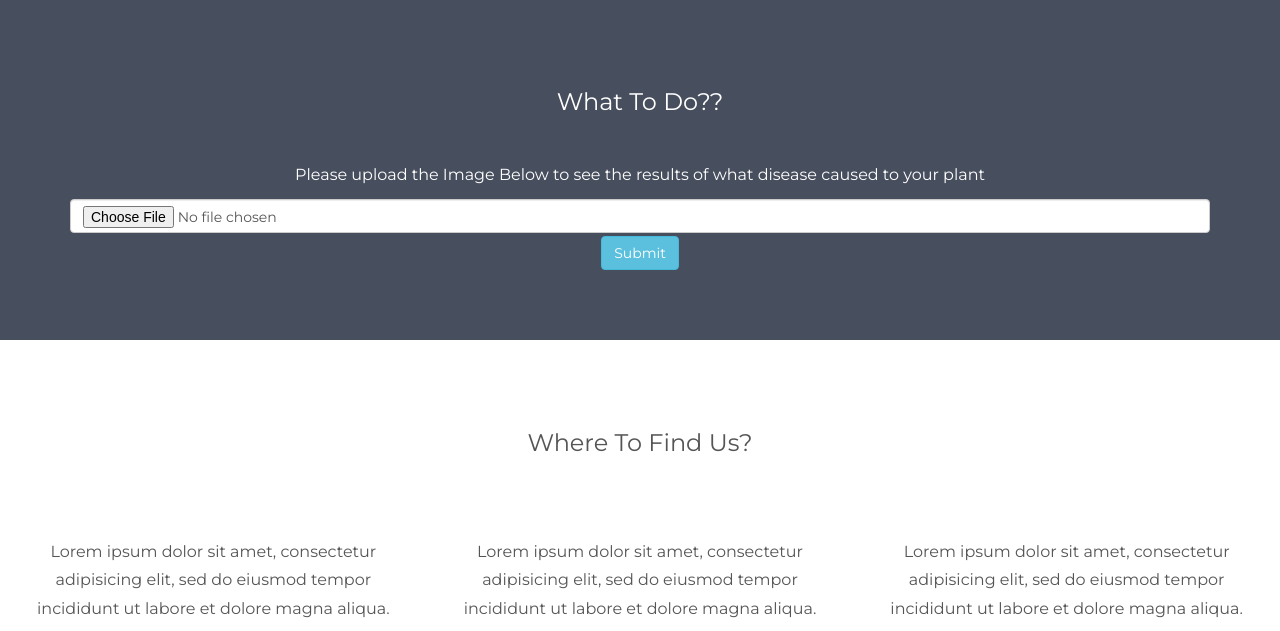
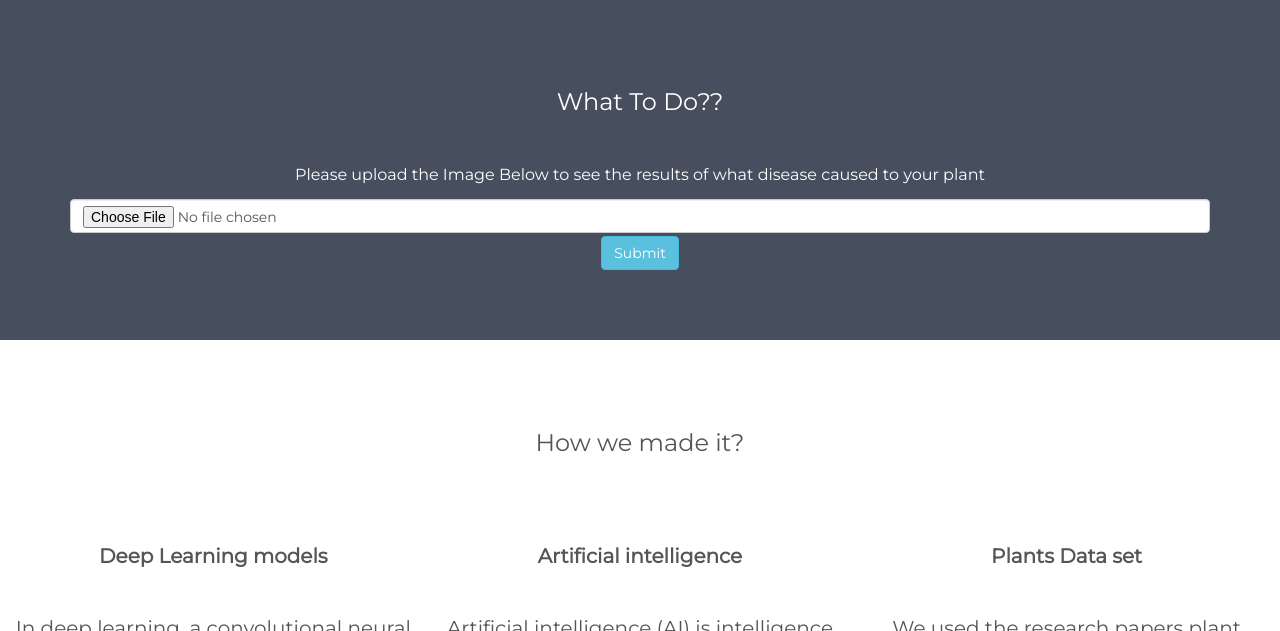
Before and after one commit to saiteja9010/plant_disease, a Flask app: page / in a window 1280 px wide. Shown: the part 712-1343 px from the top of the page. Run offline with Flask 2, Linux system fonts and the light colour scheme; some libraries are stand-ins or nearby versions.

Commit message:
Add files via upload

```diff
--- a/templates/base.html
+++ b/templates/base.html
@@ -7,6 +7,9 @@
   {%endblock%}
   <meta charset="utf-8">
   <meta name="viewport" content="width=device-width, initial-scale=1">
+
+  <!-- <link href="https://cdn.jsdelivr.net/npm/bootstrap@5.1.3/dist/css/bootstrap.min.css" rel="stylesheet" integrity="sha384-1BmE4kWBq78iYhFldvKuhfTAU6auU8tT94WrHftjDbrCEXSU1oBoqyl2QvZ6jIW3" crossorigin="anonymous"> -->
+
   <link rel="stylesheet" href="https://maxcdn.bootstrapcdn.com/bootstrap/3.4.1/css/bootstrap.min.css">
   <link href="https://fonts.googleapis.com/css?family=Montserrat" rel="stylesheet">
   <script src="https://ajax.googleapis.com/ajax/libs/jquery/3.5.1/jquery.min.js"></script>
@@ -66,13 +69,12 @@
         <span class="icon-bar"></span>
         <span class="icon-bar"></span>
       </button>
-      <a class="navbar-brand" href="/" style="color: #f5f6f7;">Home</a>
+      <a class="navbar-brand" href="/" style="color: #f5f6f7;">HOME</a>
+      <!-- <a class="btn btn-primary btn-lg disabled" role="button" aria-disabled="true" href="/">Home</a> -->
     </div>
     <div class="collapse navbar-collapse" id="myNavbar">
       <ul class="nav navbar-nav navbar-right">
-        <li><a href="#" style="color: #f5f6f7;">WHO</a></li>
-        <li><a href="#" style="color: #f5f6f7;">WHAT</a></li>
-        <li><a href="#" style="color: #f5f6f7;">WHERE</a></li>
+
       </ul>
     </div>
   </div>
@@ -103,27 +105,37 @@
 
 <!-- Third Container (Grid) -->
 <div class="container-fluid bg-3 text-center">
-  <h3 class="margin">Where To Find Us?</h3><br>
+  <h3 class="margin">How we made it?</h3><br>
   <div class="row">
     <div class="col-sm-4">
-      <p>Lorem ipsum dolor sit amet, consectetur adipisicing elit, sed do eiusmod tempor incididunt ut labore et dolore magna aliqua.</p>
-      <img src="https://earthsky.org/upl/2018/05/deep-learning-quora.png" class="img-responsive margin" style="width:100%" alt="Image">
+      <b style="size: 110%">Deep Learning models</b>
+      <br><br>
+      <p style="font-size: 100%">In deep learning, a convolutional neural network (CNN) is a class of artificial neural network, most commonly applied to analyze visual imagery.</p>
+      <!-- <img src="https://earthsky.org/upl/2018/05/deep-learning-quora.png" class="img-responsive margin" style="width:100%" alt="Image"> -->
+      <img src="https://media0.giphy.com/media/rgzOwma0qMbM3x7Fqi/giphy.gif?cid=ecf05e4770u1x6z4ix126gl8vplklo7tijrzwvgaxefzyv6m&rid=giphy.gif&ct=g" class="img-responsive margin" style="display:inline" alt="Image">
+
     </div>
     <div class="col-sm-4">
-      <p>Lorem ipsum dolor sit amet, consectetur adipisicing elit, sed do eiusmod tempor incididunt ut labore et dolore magna aliqua.</p>
-      <img src="https://dcassetcdn.com/design_img/3114404/592784/592784_17231514_3114404_c1ed5b7e_image.jpg" class="img-responsive margin" style="width:100%" alt="Image">
+    <b style="size: 110%">Artificial intelligence</b>
+      <br><br>
+      <p style="font-size: 100%">Artificial intelligence (AI) is intelligence demonstrated by machines, as opposed to natural intelligence displayed by animals including humans.</p>
+      <!-- <img src="https://dcassetcdn.com/design_img/3114404/592784/592784_17231514_3114404_c1ed5b7e_image.jpg" class="img-responsive margin" style="width:100%" alt="Image"> -->
+      <img src="https://media2.giphy.com/media/lkdIhnHHnFma6xvICt/giphy.gif?cid=ecf05e47kcjy3k0u7n9sex17py6kfsaw8p7w11v1xm8oxpuc&rid=giphy.gif&ct=g" class="img-responsive margin" style="display:inline" alt="Image">
+
     </div>
     <div class="col-sm-4">
-      <p>Lorem ipsum dolor sit amet, consectetur adipisicing elit, sed do eiusmod tempor incididunt ut labore et dolore magna aliqua.</p>
-      <img src="https://techhubsolutions.in/wp-content/uploads/2020/05/deep-learning.jpg" class="img-responsive margin" style="width:100%" alt="Image">
+    <b style="size: 110%">Plants Data set</b>
+      <br><br>
+      <p style="font-size: 100%">We used the research papers plant disease images to train the model.we have used only 38 species of plants to train used the resnet34 model to train it.</p>
+      <img src="https://media0.giphy.com/media/sGtxW1FPlk030H0drn/giphy.gif?cid=ecf05e47465fc4tg6tsvtorpvhhlg8ajdnixbupovro3t7le&rid=giphy.gif&ct=g" class="img-responsive margin" style="display:inline" alt="Image">
     </div>
   </div>
 </div>
 
 <!-- Footer -->
 <footer class="container-fluid bg-4 text-center">
-  <p>Bootstrap Theme Made By <a href="https://www.w3schools.com">www.w3schools.com</a></p>
+	<b style="font-size: 100%"> My Linkedin Profile <a href="https://www.linkedin.com/in/saiteja14" style="color:#f5f6f7;">click here</a>
+	</b>
 </footer>
-
 </body>
 </html>
```
